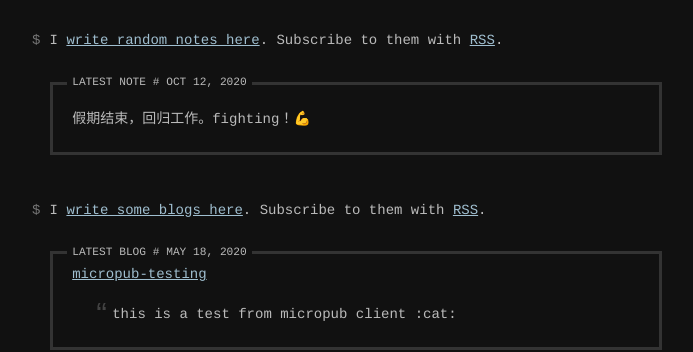
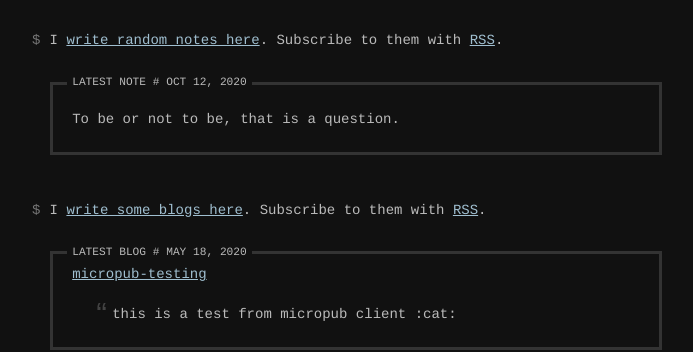
Before and after one commit to ssdr/site, a Jekyll site: the page built from index.html, in a window 1280 px wide. Shown: the part 314-666 px from the top of the page, without its empty margins (293-986 px from the left). Built offline with Jekyll 4.4.1, drawn with Linux system fonts in a browser that asks for light colours; comment, search, counter and statistics services are not loaded.

Commit message:
📝 Update an entry via micropub

```diff
--- a/_data/notes.yml
+++ b/_data/notes.yml
@@ -1,3 +1,7 @@
+- date: 2020/10/12 03:40
+  content: |
+    To be or not to be, that is a question.
+
 - date: 2020/10/12 03:30
   content: |
     假期结束，回归工作。fighting！💪
```
